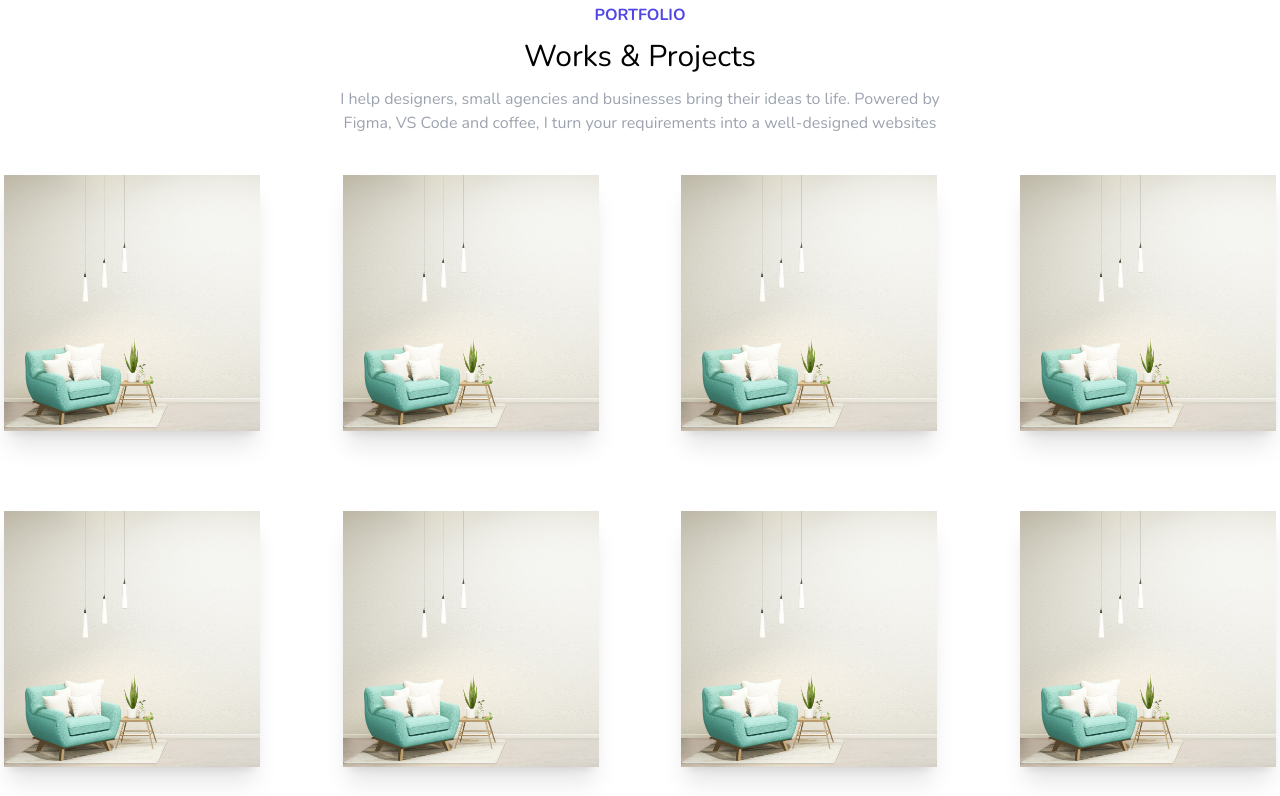
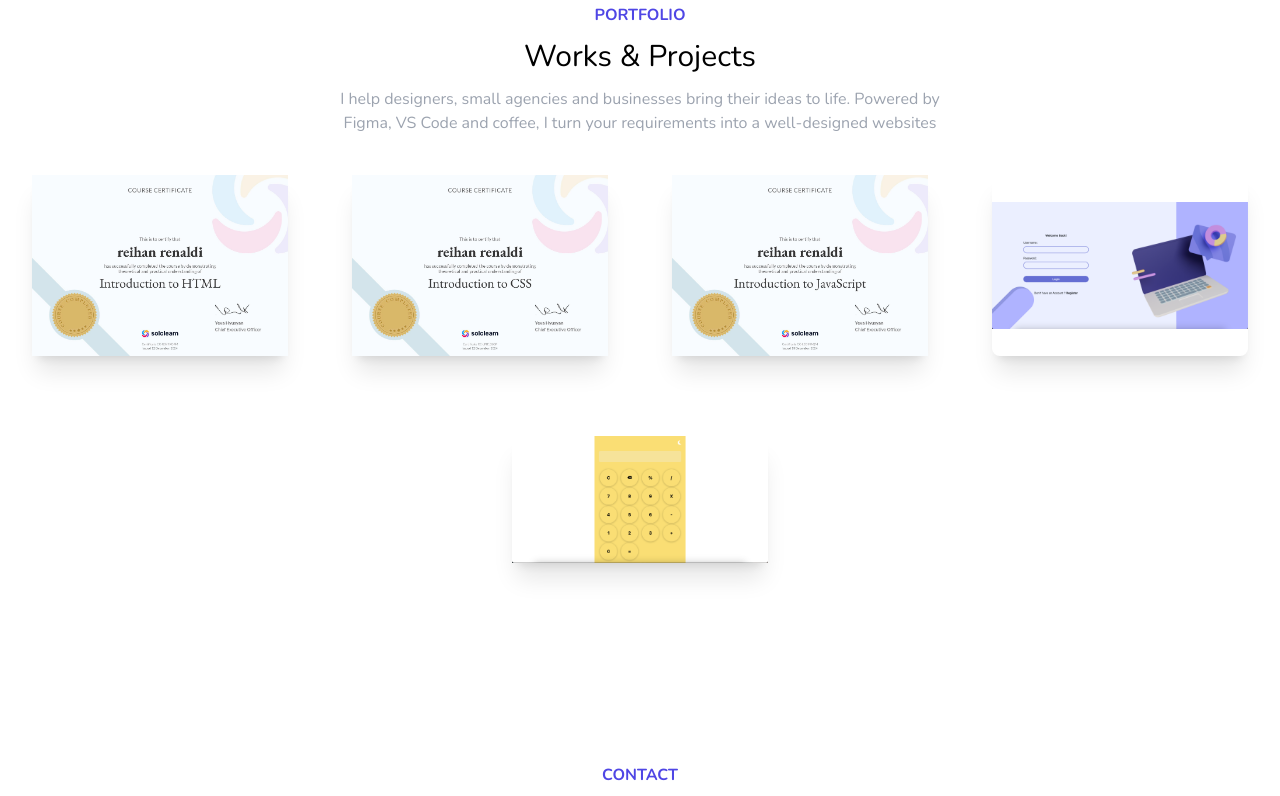
Before and after one commit to reihanrere/reihan-renaldi-portfolio, a website: page index.html in a window 1280 px wide. Shown: the part 2094-2890 px from the top of the page. Drawn offline with nearby package versions, Linux system fonts and the light colour scheme.

Commit message:
add photo portfolio

```diff
--- a/index.html
+++ b/index.html
@@ -212,54 +212,44 @@
           </p>
         </div>
         <!-- bottom -->
-        <div class="p-5 sm:p-0 flex flex-wrap justify-between">
+        <div class="p-5 sm:p-0 flex flex-wrap justify-around">
           <!-- card -->
           <div
-            class="w-full md:w-5/12 lg:w-1/5 shadow-xl rounded-lg my-3 md:my-10 m-1 transition-all hover:scale-110"
+            class="w-full md:w-5/12 lg:w-1/5 shadow-xl rounded-lg my-3 md:my-10 m-1 transition-all hover:scale-110 flex justify-center items-center"
           >
-            <img src="./img/item.png" />
+            <a target="_blank" href="https://www.sololearn.com/certificates/CC-GSY9XO4M"><img src="./img/certificate-html.jpg"  alt="certificate-html"/></a>
           </div>
           <!-- card -->
           <div
-            class="w-full md:w-5/12 lg:w-1/5 shadow-xl rounded-lg my-3 md:my-10 m-1 transition-all hover:scale-110"
+                  class="w-full md:w-5/12 lg:w-1/5 shadow-xl rounded-lg my-3 md:my-10 m-1 transition-all hover:scale-110 flex justify-center items-center"
           >
-            <img src="./img/item.png" />
+            <a target="_blank" href="https://www.sololearn.com/certificates/CC-LPB13SGP">
+              <img src="./img/certificate-css.jpg" alt="certificate-css" />
+            </a>
           </div>
           <!-- card -->
           <div
-            class="w-full md:w-5/12 lg:w-1/5 shadow-xl rounded-lg my-3 md:my-10 m-1 transition-all hover:scale-110"
+                  class="w-full md:w-5/12 lg:w-1/5 shadow-xl rounded-lg my-3 md:my-10 m-1 transition-all hover:scale-110 flex justify-center items-center"
           >
-            <img src="./img/item.png" />
+            <a target="_blank" href="https://www.sololearn.com/certificates/CC-L3DINAQM">
+              <img src="./img/certificate-js.jpg" alt="certificate-js" />
+            </a>
           </div>
           <!-- card -->
           <div
-            class="w-full md:w-5/12 lg:w-1/5 shadow-xl rounded-lg my-3 md:my-10 m-1 transition-all hover:scale-110"
+            class="w-full md:w-5/12 lg:w-1/5 shadow-xl rounded-lg my-3 md:my-10 m-1 transition-all hover:scale-110 flex justify-center items-center"
           >
-            <img src="./img/item.png" />
+            <a target="_blank" href="https://tugas-login.reihanrenaldi.site/tugas/login-page/">
+              <img src="./img/login-page.png" alt="login-page" />
+            </a>
           </div>
           <!-- card -->
           <div
-            class="w-full md:w-5/12 lg:w-1/5 shadow-xl rounded-lg my-3 md:my-10 m-1 transition-all hover:scale-110"
+            class="w-full md:w-5/12 lg:w-1/5 shadow-xl rounded-lg my-3 md:my-10 m-1 transition-all hover:scale-110 flex justify-center items-center"
           >
-            <img src="./img/item.png" />
-          </div>
-          <!-- card -->
-          <div
-            class="w-full md:w-5/12 lg:w-1/5 shadow-xl rounded-lg my-3 md:my-10 m-1 transition-all hover:scale-110"
-          >
-            <img src="./img/item.png" />
-          </div>
-          <!-- card -->
-          <div
-            class="w-full md:w-5/12 lg:w-1/5 shadow-xl rounded-lg my-3 md:my-10 m-1 transition-all hover:scale-110"
-          >
-            <img src="./img/item.png" />
-          </div>
-          <!-- card -->
-          <div
-            class="w-full md:w-5/12 lg:w-1/5 shadow-xl rounded-lg my-3 md:my-10 m-1 transition-all hover:scale-110"
-          >
-            <img src="./img/item.png" />
+            <a target="_blank" href="https://tugas-login.reihanrenaldi.site/tugas/reihan-renaldi-kalkulator/">
+              <img src="./img/calculator-page.png" alt="calculator-page" />
+            </a>
           </div>
         </div>
       </div>
```
Also changed, not shown: css/style.css, img/calculator-page.png (added), img/certificate-css.jpg (added), img/certificate-html.jpg (added), img/certificate-js.jpg (added), img/img.png (added), img/img_1.png (added), img/img_2.png (added), img/login-page.png (added), 1 other file.
